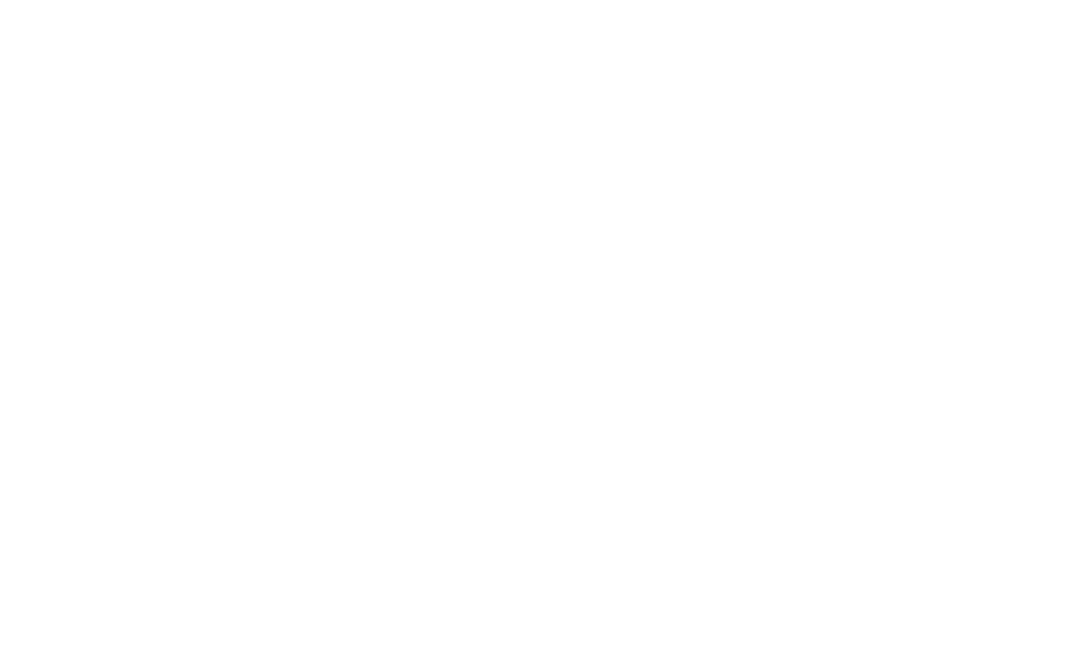
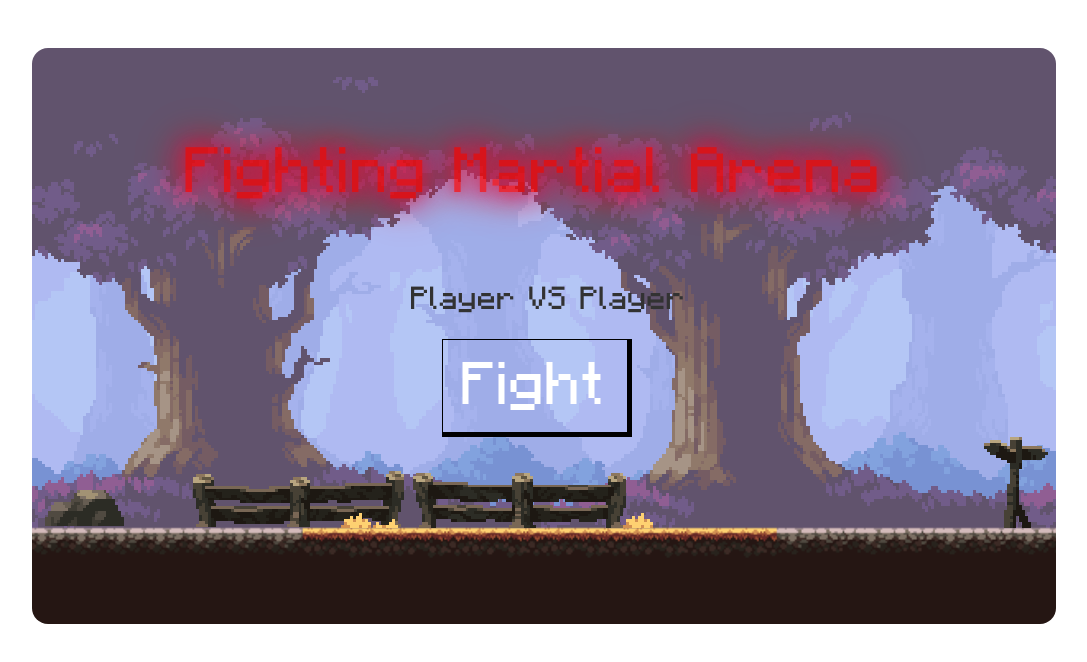
Before and after one commit to AndyLpk/Fighting-Game-Capstone, a React (Create React App) app: page / in a window 1280 px wide. Shown: the top 662 px of the page, without its empty margins (96-1183 px from the left). Built offline with nearby package versions, Linux system fonts and the light colour scheme.

Commit message:
added homepage and background on canvas

```diff
--- a/src/components/Animate/Animate.jsx
+++ b/src/components/Animate/Animate.jsx
@@ -1,11 +1,14 @@
 import Collision from "../Collision/Collision";
 import { determineWinner } from "../Utils/Utils";
 
-export function Animate({ ctx, canvas, player, enemy, keys, timerId }) {
+export function Animate({ ctx, canvas, player, enemy, keys, timerId, background }) {
   function animation() {
     window.requestAnimationFrame(animation); //to loop the animation function over and over again
     ctx.fillStyle = "#323232";
     ctx.fillRect(0, 0, canvas.width, canvas.height);
+
+    background.update();
+
     player.update();
     enemy.update();
 
--- a/src/components/Background/Background.jsx
+++ b/src/components/Background/Background.jsx
@@ -1,9 +1,17 @@
+import BackgroundImg from "../../assets/background1.png";
+import Sprite from "../Sprite/Sprite";
 
-
-function Background({ canvas, ctx, gravity }) {
-  return (
-<></>
-  )
+function Background({ canvas, ctx }) {
+  const background = new Sprite({
+    position: {
+      x: 0,
+      y: 0,
+    },
+    imageSrc: BackgroundImg,
+    ctx: ctx,
+    canvas: canvas,
+  });
+  return background;
 }
 
-export default Background
+export default Background;
--- a/src/components/Board/Board.jsx
+++ b/src/components/Board/Board.jsx
@@ -9,6 +9,7 @@
 import HealthBar from "../HealthBar/HealthBar";
 import Result from "../Result/Result"
 import { decreaseTimer } from "../Utils/Utils";
+import Background from "../Background/Background";
 
 function Board() {
   const canvasRef = useRef(null);
@@ -24,6 +25,8 @@
 
     const player = new Player({ canvas, ctx, gravity }); //player component
     const enemy = new Enemy({ canvas, ctx, gravity }); //enemy component
+
+    const background = new Background({canvas,ctx})
 
     // to have a more accurate movement
     const keys = {
@@ -50,7 +53,7 @@
     let timerId;
     decreaseTimer(60, timerId, player, enemy); //decrease timer
 
-    Animate({ canvas, ctx, player, enemy, keys,timerId }); //animation component
+    Animate({ canvas, ctx, player, enemy, keys,timerId, background }); //animation component
 
     KeyDownListener({ player, enemy, keys }); //keydown event listener
 
--- a/src/components/HomePage/HomePage.jsx
+++ b/src/components/HomePage/HomePage.jsx
@@ -1,12 +1,47 @@
-import React from 'react'
-import './HomePage.scss'
+import React, { useEffect, useRef } from "react";
+import Sprite from "../Sprite/Sprite";
+import "./HomePage.scss";
+
+import BackgroundImg from "../../assets/background1.png";
+import { Link } from "react-router-dom";
 
 function HomePage() {
+  const canvasRef = useRef(null);
+
+  useEffect(() => {
+    const canvas = canvasRef.current;
+    const ctx = canvas.getContext("2d");
+    canvas.width = 1024;
+    canvas.height = 576;
+
+    const background = new Sprite({
+      position: {
+        x: 0,
+        y: 0,
+      },
+      imageSrc: BackgroundImg,
+      ctx: ctx,
+      canvas: canvas,
+    });
+
+    function animate() {
+      window.requestAnimationFrame(animate);
+      ctx.fillStyle = "#323232";
+      ctx.fillRect(0, 0, canvas.width, canvas.height);
+      background.update();
+    }
+    animate();
+  });
+
   return (
-    <div>
-
+    <div className="homepage">
+      <div className="homepage__title">Fighting Martial Arena</div>
+      <div className="homepage__subtitle">Player VS Player</div>
+      <Link className="homepage__button" to="/arena">
+        Fight
+      </Link>
+      <canvas id="canvas" ref={canvasRef} className="homepage__canvas" />
     </div>
-  )
+  );
 }
-
-export default HomePage
+export default HomePage;
--- a/src/components/HomePage/HomePage.scss
+++ b/src/components/HomePage/HomePage.scss
@@ -0,0 +1,161 @@
+@use '../../styles/fonts' as *;
+
+* {
+    box-sizing: border-box;
+}
+
+body {
+
+    font-family: Minecraft;
+    margin: 0;
+    padding: 0;
+}
+
+.homepage {
+
+    position: relative;
+    display: inline-block;
+
+    &__title {
+        position: absolute;
+        font-size: 4rem;
+        left: 15%;
+        top: 15%;
+        font-feature-settings: "ss01" 1, "ss03" 1, "kern" 1, "dlig" 1;
+        animation: flicker 6s linear infinite;
+    }
+
+    @keyframes flicker {
+        0% {
+            /*3*/
+            opacity: 25%;
+            color: transparent;
+            text-shadow:
+                0 0 0.3vw #DC143C,
+                0 0 0.521vw #DC143C;
+        }
+
+        10% {
+            /*1*/
+            opacity: 75%;
+            color: #FF0000;
+            text-shadow:
+                0 0 1vw #DC143C,
+                0 0 2vw #DC143C,
+                0 0 2.5vw #DC143C,
+                0 0 3vw #DC143C,
+                0 0 4vw #DC143C;
+        }
+
+        36.7% {
+            /*1*/
+            opacity: 75%;
+            color: #FF0000;
+            text-shadow:
+                0 0 1vw #DC143C,
+                0 0 2vw #DC143C,
+                0 0 2.5vw #DC143C,
+                0 0 3vw #DC143C,
+                0 0 4vw #DC143C;
+        }
+
+        37.3% {
+            /*3*/
+            opacity: 25%;
+            color: transparent;
+            text-shadow:
+                0 0 0.3vw #DC143C,
+                0 0 0.521vw #DC143C;
+        }
+
+        60% {
+            /*2*/
+            color: #FF0000;
+            text-shadow:
+                0 0 0.3vw #FF0000,
+                0 0 0.521vw #FF0000,
+                0 0 1.094vw #FF0000,
+                0 0 2.188vw #DC143C,
+                0 0 4.271vw #DC143C,
+                0 0 4.792vw #DC143C,
+                0 0 5.313vw #DC143C,
+                0 0 7.865vw #DC143C;
+        }
+
+        80% {
+            /*1*/
+            opacity: 75%;
+            color: #FF0000;
+            text-shadow:
+                0 0 1vw #DC143C,
+                0 0 2vw #DC143C,
+                0 0 2.5vw #DC143C,
+                0 0 3vw #DC143C,
+                0 0 4vw #DC143C;
+        }
+
+        93.5% {
+            /*1*/
+            opacity: 75%;
+            color: #FF0000;
+            text-shadow:
+                0 0 1vw #DC143C,
+                0 0 2vw #DC143C,
+                0 0 2.5vw #DC143C,
+                0 0 3vw #DC143C,
+                0 0 4vw #DC143C;
+        }
+
+        98% {
+            /*3*/
+            opacity: 25%;
+            color: transparent;
+            text-shadow:
+                0 0 0.3vw #DC143C,
+                0 0 0.521vw #DC143C;
+        }
+
+        100% {
+            /*1*/
+            opacity: 75%;
+            color: #FF0000;
+            text-shadow:
+                0 0 1vw #DC143C,
+                0 0 2vw #DC143C,
+                0 0 2.5vw #DC143C,
+                0 0 3vw #DC143C,
+                0 0 4vw #DC143C;
+        }
+    }
+
+    &__subtitle {
+
+        position: absolute;
+        font-size: 2rem;
+        color: #323232;
+        left: 37%;
+        top: 40%;
+    }
+
+
+    &__button {
+
+        text-decoration: none;
+        position: absolute;
+        left: 40%;
+        top: 50%;
+        color: white;
+        font-size: 2rem;
+        border: solid black;
+        border-width: 1px 5px 5px 1px;
+        font-size: 3.75rem;
+        padding: 0.625rem 1.25rem 0.625rem 1.25rem;
+        cursor: pointer;
+        transition: color .3s ease-in-out, box-shadow .3s ease-in-out;
+
+    }
+
+    &__canvas {
+        border-radius: 1rem;
+    }
+}
--- a/src/components/Utils/KeyDownListener.jsx
+++ b/src/components/Utils/KeyDownListener.jsx
@@ -3,7 +3,7 @@
   function HandleKeyDown(event) {
 
     // if player is dead stop movement for player
-    // if (!player.dead) {
+    if (!player.dead) {
       switch (event.key) {
         case "d":
           keys.d.pressed = true;
@@ -14,10 +14,10 @@
           player.lastKey = "a";
           break;
         case "w":
-          // if (!player.inTheAir) {
+          if (!player.inTheAir) {
             // Can only jump if it's not in the air.
             player.velocity.y = -20;
-          // }
+          }
 
           break;
         case "s":
@@ -27,10 +27,10 @@
         default:
           break;
       }
-    // }
+    }
 
     //if enemy is dead stop movement
-    // if (!enemy.dead) {
+    if (!enemy.dead) {
       switch (event.key) {
         case "ArrowRight":
           keys.ArrowRight.pressed = true;
@@ -41,10 +41,10 @@
           enemy.lastKey = "ArrowLeft";
           break;
         case "ArrowUp":
-          // if (!enemy.inTheAir) {
+          if (!enemy.inTheAir) {
             // Can only jump if it's not in the air.
             enemy.velocity.y = -20;
-          // }
+          }
           break;
         case "ArrowDown":
           keys.ArrowDown.pressed = true;
@@ -55,7 +55,7 @@
         default:
           break;
       }
-    // }
+    }
     // console.log(event.key);
   }
   return window.addEventListener("keydown", HandleKeyDown);
```
Also changed, not shown: src/components/KeyInformation/KeyInformation.jsx (added, +31 -0 lines), src/components/KeyInformation/KeyInformation.scss (added, +38 -0 lines).
